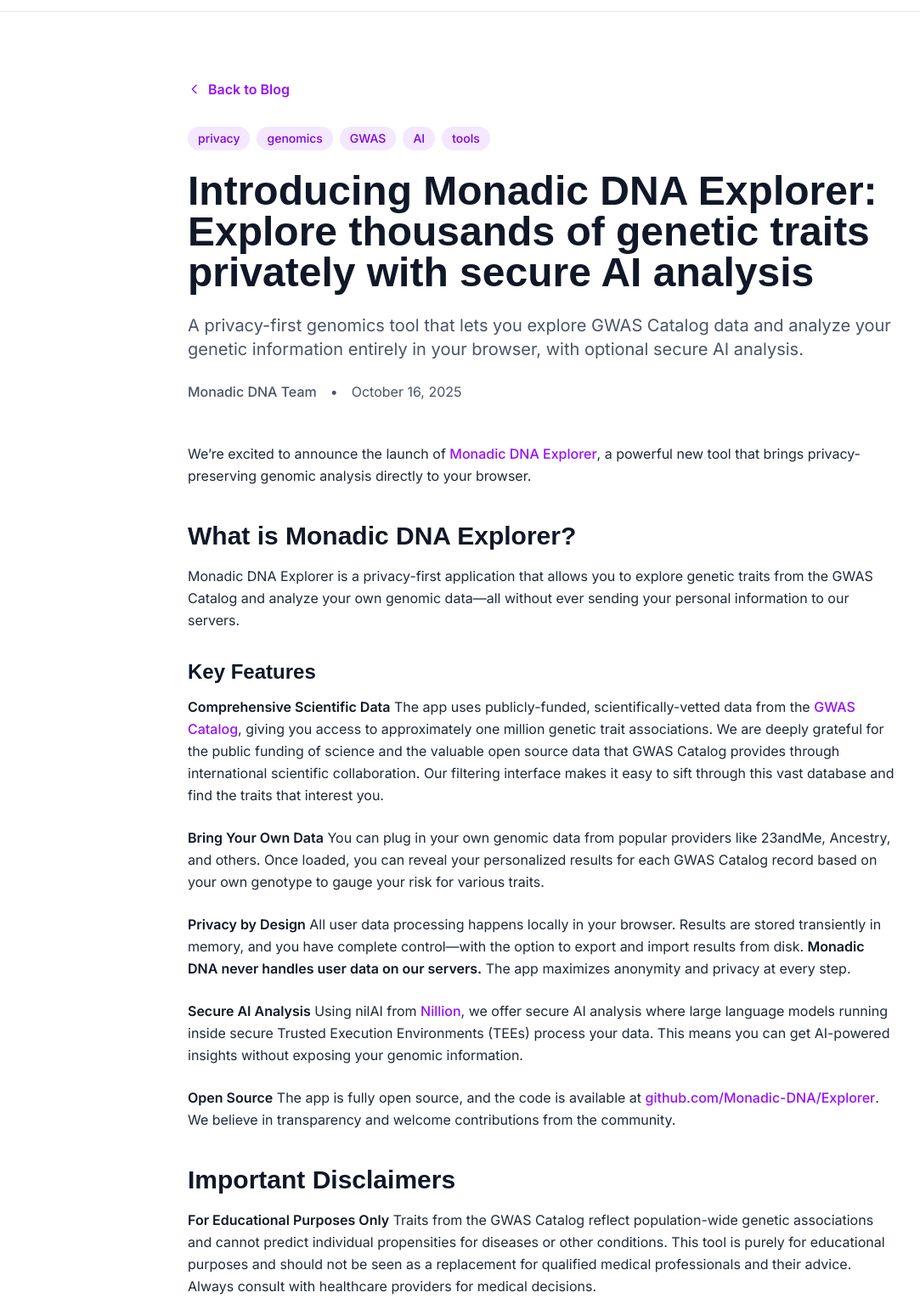
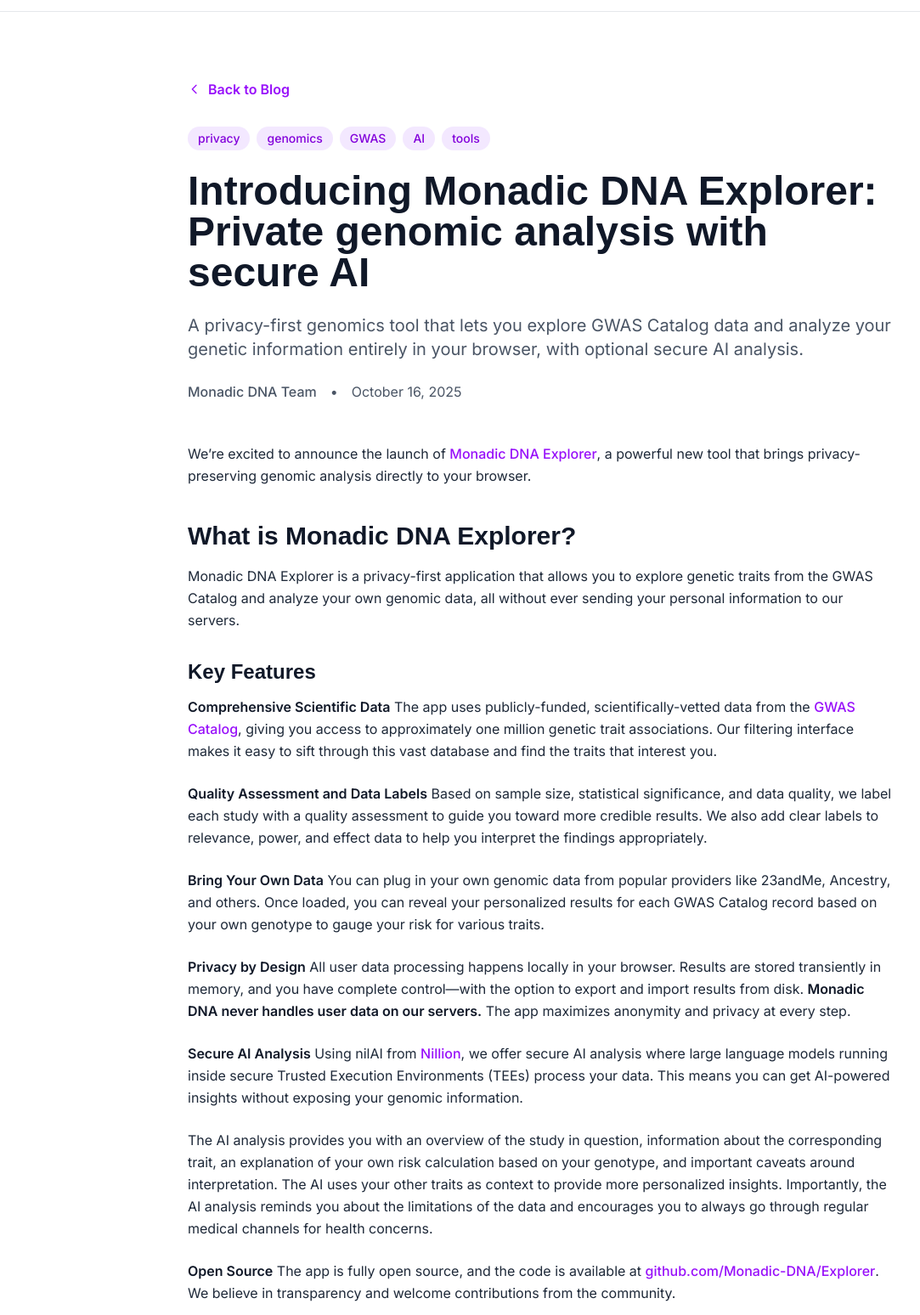
Before and after one commit to Monadic-DNA/Blog, an Astro site: page /blog/introducing-monadic-dna-explorer in a window 1280 px wide. Shown: the part 51-1599 px from the top of the page at 85% size, without its empty margins (3-1086 px from the left). Built offline with nearby package versions, Linux system fonts and the light colour scheme; Astro itself is replaced by a stand-in of ours; a web font is replaced by a local one.

Commit message:
Revise README, update licensing details, and refine Monadic DNA Explorer blog content with improved descriptions and new features.

```diff
--- a/src/content/blog/introducing-monadic-dna-explorer.md
+++ b/src/content/blog/introducing-monadic-dna-explorer.md
@@ -1,6 +1,6 @@
 ---
-title: "Introducing Monadic DNA Explorer: Explore thousands of genetic traits privately with secure AI analysis"
-description: "A privacy-first genomics tool that lets you explore GWAS Catalog data and analyze your genetic information entirely in your browser, with optional secure AI analysis."
+title: "Introducing Monadic DNA Explorer: Private genomic analysis with secure AI"
+description: "A privacy-first genomics tool that lets you explore  GWAS Catalog data and analyze your genetic information entirely in your browser, with optional secure AI analysis."
 pubDate: 2025-10-16
 author: "Monadic DNA Team"
 tags: ["privacy", "genomics", "GWAS", "AI", "tools"]
@@ -10,12 +10,15 @@
 
 ## What is Monadic DNA Explorer?
 
-Monadic DNA Explorer is a privacy-first application that allows you to explore genetic traits from the GWAS Catalog and analyze your own genomic data—all without ever sending your personal information to our servers.
+Monadic DNA Explorer is a privacy-first application that allows you to explore genetic traits from the GWAS Catalog and analyze your own genomic data, all without ever sending your personal information to our servers.
 
 ### Key Features
 
 **Comprehensive Scientific Data**
-The app uses publicly-funded, scientifically-vetted data from the [GWAS Catalog](https://www.ebi.ac.uk/gwas/), giving you access to approximately one million genetic trait associations. We are deeply grateful for the public funding of science and the valuable open source data that GWAS Catalog provides through international scientific collaboration. Our filtering interface makes it easy to sift through this vast database and find the traits that interest you.
+The app uses publicly-funded, scientifically-vetted data from the [GWAS Catalog](https://www.ebi.ac.uk/gwas/), giving you access to approximately one million genetic trait associations. Our filtering interface makes it easy to sift through this vast database and find the traits that interest you.
+
+**Quality Assessment and Data Labels**
+Based on sample size, statistical significance, and data quality, we label each study with a quality assessment to guide you toward more credible results. We also add clear labels to relevance, power, and effect data to help you interpret the findings appropriately.
 
 **Bring Your Own Data**
 You can plug in your own genomic data from popular providers like 23andMe, Ancestry, and others. Once loaded, you can reveal your personalized results for each GWAS Catalog record based on your own genotype to gauge your risk for various traits.
@@ -26,15 +29,18 @@
 **Secure AI Analysis**
 Using nilAI from [Nillion](https://nillion.com/), we offer secure AI analysis where large language models running inside secure Trusted Execution Environments (TEEs) process your data. This means you can get AI-powered insights without exposing your genomic information.
 
+The AI analysis provides you with an overview of the study in question, information about the corresponding trait, an explanation of your own risk calculation based on your genotype, and important caveats around interpretation. The AI uses your other traits as context to provide more personalized insights. Importantly, the AI analysis reminds you about the limitations of the data and encourages you to always go through regular medical channels for health concerns.
+
 **Open Source**
 The app is fully open source, and the code is available at [github.com/Monadic-DNA/Explorer](https://github.com/Monadic-DNA/Explorer). We believe in transparency and welcome contributions from the community.
 
 ## Important Disclaimers
 
-**For Educational Purposes Only**
 Traits from the GWAS Catalog reflect population-wide genetic associations and cannot predict individual propensities for diseases or other conditions. This tool is purely for educational purposes and should not be seen as a replacement for qualified medical professionals and their advice. Always consult with healthcare providers for medical decisions.
 
 Throughout the app, we provide repeated notices at each step to remind users that they are looking at population-level associations which may have little to no bearing on their personal health. Please take the results with a pinch of salt and consult your healthcare professional for any medical concerns you have.
+
+We seek to achieve a balance between democratizing access to educational genomic data while ensuring users get the institutional help they need. Our goal is to empower informed exploration, not to replace professional medical guidance.
 
 ## Who Is This For?
 
@@ -59,4 +65,10 @@
 
 ---
 
-Have questions or feedback? We'd love to hear from you. Reach out to us through our website or join the conversation in our community channels.
+## Acknowledgments
+
+We are deeply grateful for the public funding of science and the valuable open source data that GWAS Catalog provides through international scientific collaboration. This project would not be possible without the tireless work of researchers worldwide who contribute to open science.
+
+## Get Involved
+
+Have questions or feedback? We'd love to hear from you, especially bug reports and feedback from researchers. Join the conversation in our community at [recherche.discourse.group/c/public/monadic-dna/30](https://recherche.discourse.group/c/public/monadic-dna/30).
```
Also changed, not shown: README.md.
